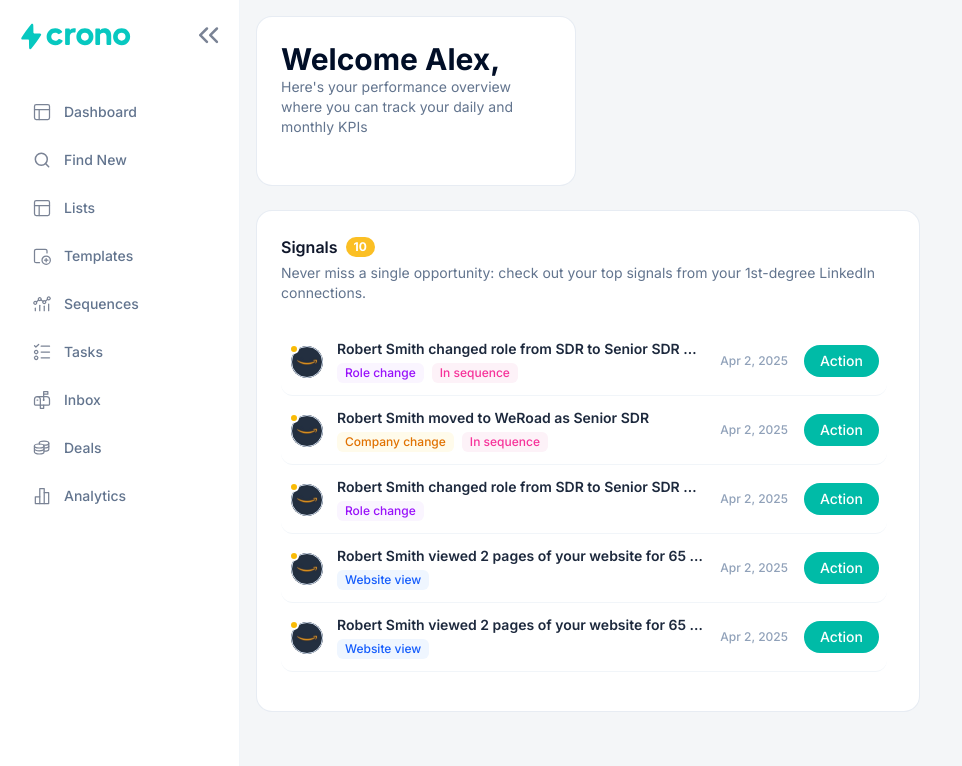
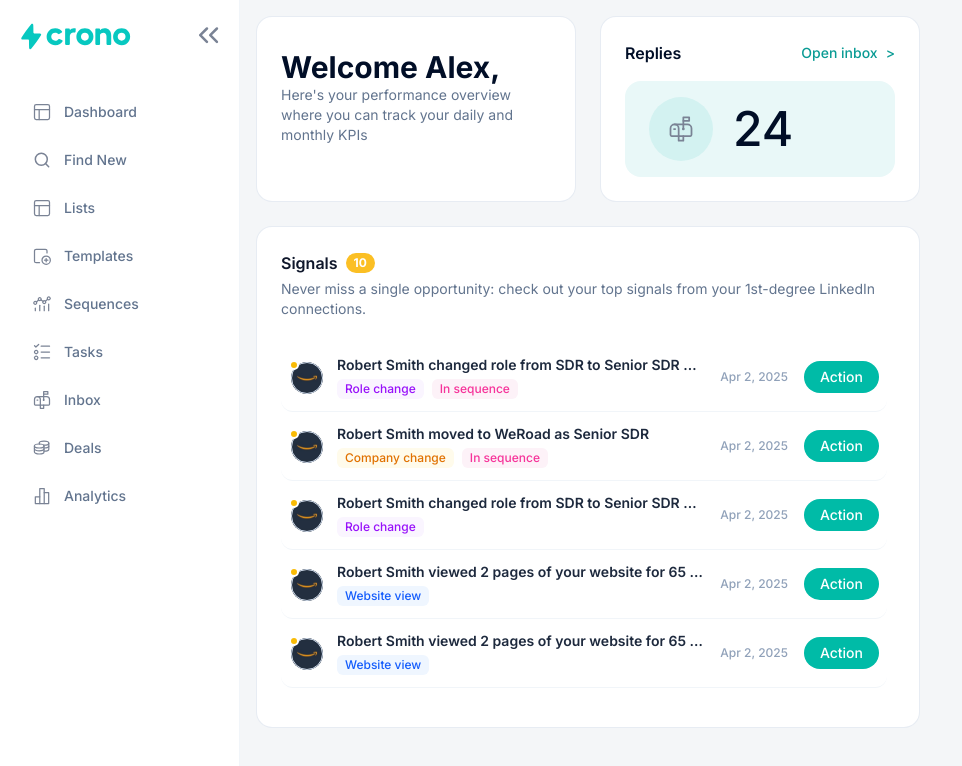
Before and after one commit to Ferran00/crono-assignment, a React (Vite) app: page / in a window 1280 px wide. Shown: the top 766 px of the page, without its empty margins (0-962 px from the left). Built offline with nearby package versions, Linux system fonts and the light colour scheme.

Commit message:
feat: replies component
adapt grid to it

```diff
--- a/src/dashboard/Dashboard.tsx
+++ b/src/dashboard/Dashboard.tsx
@@ -1,4 +1,5 @@
 import { Sidebar } from './components/Sidebar/Sidebar';
+import { Replies } from './components/Replies/Replies';
 import { SignalsList } from './components/SignalsList/SignalsList';
 import { Welcome } from './components/Welcome/Welcome';
 
@@ -8,10 +9,11 @@ function Dashboard() {
       <Sidebar />
         <main className="min-w-0 flex-1 p-5 sm:p-4">
           <div className="grid grid-cols-12 gap-6"> {/* TODO: precise gap */}
-            <div className="col-span-12 lg:col-span-4">
+            <div className="col-span-12 grid gap-6 lg:col-span-8 lg:grid-cols-2">
               <Welcome />
+              <Replies />
             </div>
-            <div className="col-span-12 lg:col-span-8" />
+            <div className="col-span-12 lg:col-span-4" />
             <div className="col-span-12 lg:col-span-8">
               <SignalsList />
             </div>
--- /dev/null
+++ b/src/dashboard/components/Replies/Replies.tsx
@@ -0,0 +1,23 @@
+export function Replies() {
+  return (
+    <section className="dashboard-card">
+      <div className="mb-4 flex items-center justify-between">
+        <h2 className="font-semibold text-[#010E27]">Replies</h2>
+        <button
+          type="button"
+          className="flex items-center gap-2 text-sm font-medium text-[#0A9B94]"
+        >
+          Open inbox
+          <span aria-hidden="true" className="text-sm leading-none">{'>'}</span>
+        </button>
+
+      </div>
+      <div className="flex items-center gap-5 rounded-2xl bg-[#E9F8F8] px-6 py-4">
+        <div className="flex h-16 w-16 items-center justify-center rounded-full bg-[#D3F2F1]">
+          <img src="/icons/inbox.svg" alt="" className="h-7 w-7" />
+        </div>
+        <span className="text-5xl font-medium leading-none text-[#010E27]">24</span>
+      </div>
+    </section>
+  );
+}
--- a/src/dashboard/components/Welcome/Welcome.tsx
+++ b/src/dashboard/components/Welcome/Welcome.tsx
@@ -1,6 +1,6 @@
 export function Welcome() {
   return (
-    <section className="dashboard-card flex min-h-[142px] flex-col justify-center">
+    <section className="dashboard-card flex flex-col justify-center">
       <h1 className="text-3xl font-bold text-[#010E27]">Welcome Alex,</h1>
       <p className="text-slate-500 text-sm mb-6">
         Here's your performance overview where you can track your daily and monthly KPIs
```
